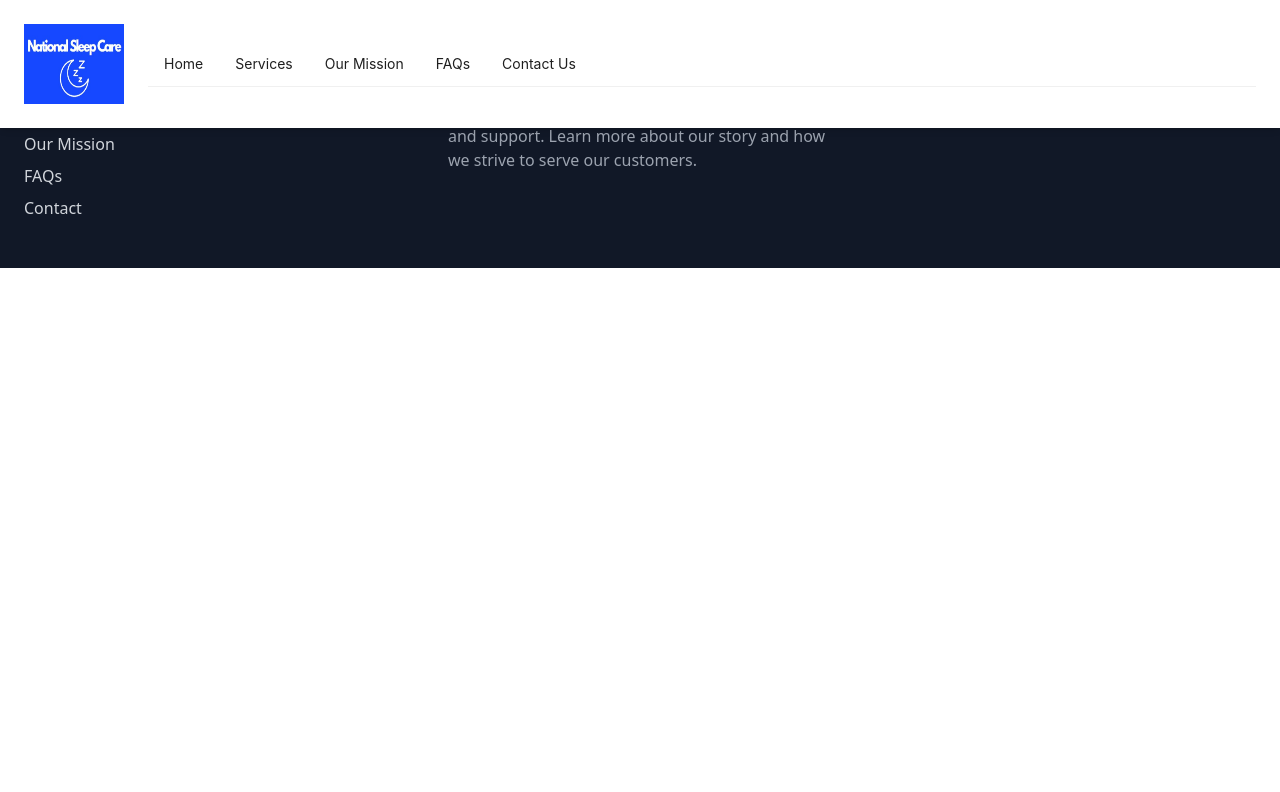
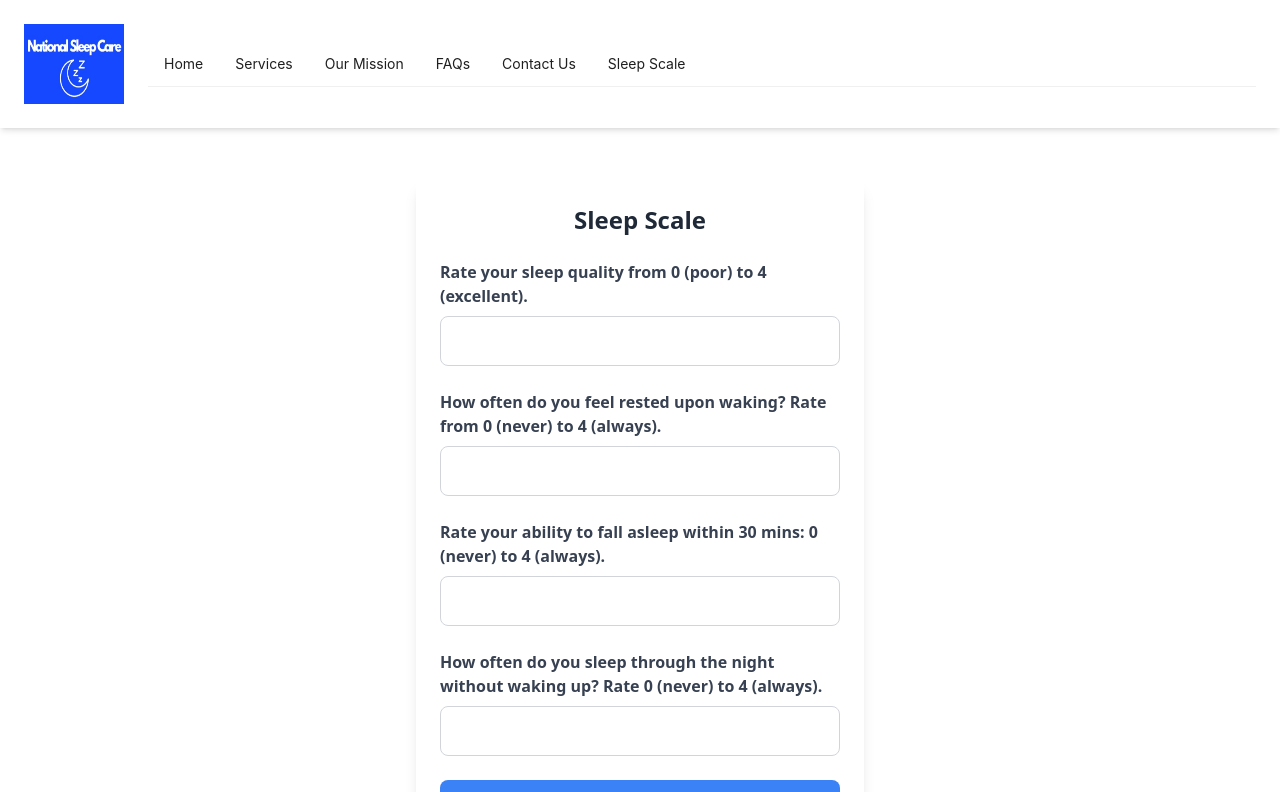
Before and after one commit to Arsalanbashir831/National-Sleep-Care, a React (Vite) app: page /sleepscale in a window 1280 px wide. Shown: the top 792 px of the page. Built offline with nearby package versions, Linux system fonts and the light colour scheme.

Commit message:
Changed Content

```diff
--- a/src/App.jsx
+++ b/src/App.jsx
@@ -9,6 +9,7 @@ import Contact from './pages/Contact'
 import Implant from './pages/Implant'
 import SleepApnea from './pages/SleepApnea'
 import DSO from './pages/DSO'
+import SleepScale from './pages/SleepScale'
 const App = () => {
   return (
     <>
@@ -21,6 +22,7 @@ const App = () => {
         <Route path='/faq' element={<FAQ/>} />
         <Route path='/contact' element={ <Contact/>} />
         <Route path='/DSO' element={ <DSO/> } />
+        <Route path='/sleepscale' element={ <SleepScale/> } />
 
       </Routes>
       <Footer></Footer>
--- a/src/component/ContentSection.jsx
+++ b/src/component/ContentSection.jsx
@@ -32,13 +32,13 @@ const ContentSection = () => {
                 <div className="flex items-center">
                   <CheckCircleOutlined className="text-green-500 mr-3 text-xl" />
                   <p className="text-lg">
-                    Without Dedicated Sleep, dental practices have limited legal and clinical scope for OSA screenings...
+                    Without National Sleep Care, dental practices have limited legal and clinical scope for OSA screenings and treatment.
                   </p>
                 </div>
                 <div className="flex items-center">
                   <CheckCircleOutlined className="text-green-500 mr-3 text-xl" />
                   <p className="text-lg">
-                    When (or even if) that patient returns to your practice for follow-up...
+                  Keep patients within your existing practice, rather than referring to a different provider.
                   </p>
                 </div>
               </div>
--- a/src/component/Header.jsx
+++ b/src/component/Header.jsx
@@ -48,21 +48,21 @@ const HeroSection = () => {
         initial="hidden"
         animate="visible"
       >
-        <Title className=" leading-tight mb-4 md:w-[50%] text-left" level={1} style={{ maxWidth: '90%',color:"white" }}>Dedicated Sleep is a True Partner in Dental Sleep Care</Title>
+        <Title className=" leading-tight mb-4 md:w-[50%] text-left" level={1} style={{ maxWidth: '90%',color:"white" }}>National Sleep Care is a True Partner in Dental Sleep Care</Title>
         <motion.p
           initial={{ opacity: 0 }}
           animate={{ opacity: 1 }}
           transition={{ delay: 0.8, duration: 1 }}
           className="mb-8 md:w-[50%] w-full text-left"
         >
-         Embark on the pathway to enhanced productivity and well-being with our dedicated sleep solutions for businesses. Unlock the potential of better rest for your team, today
+         Expand your dental practice with our telemed sleep apnea program, enabling your dental patients to receive treatment for their obstructive sleep apnea
         </motion.p>
         <div style={{display: 'flex',gap: 5}} className='text-left gap' whileHover="hover" whileTap="tap" variants={buttonVariants}>
           <Button type="primary" href="/about-us" className="bg-blue-500 hover:bg-blue-700 text-white font-bold py-2 px-4  h-10 rounded">
           <Link to='/DSO'>DSO</Link>
           </Button>
           <Button type="primary" href="/about-us" className="bg-blue-500 hover:bg-blue-700 text-white font-bold py-2 px-4  h-10 rounded">
-          <Link to='/mission'>Dental Clinic</Link>
+          <Link to='/DSO'>Dental Clinic</Link>
 
 
           </Button>
--- a/src/component/Navbar.jsx
+++ b/src/component/Navbar.jsx
@@ -22,6 +22,7 @@ const Navbar = () => {
     { name: 'Our Mission', href: '/mission' },
     { name: 'FAQs', href: '/faq' },
     { name: 'Contact Us', href: '/contact' },
+    { name: 'Sleep Scale', href: '/sleepscale'}
   ];
 
   const sidebarVariants = {
--- a/src/component/ServiceSection.jsx
+++ b/src/component/ServiceSection.jsx
@@ -44,7 +44,7 @@ const ServicesSection = () => {
     <div className="py-16 px-4 bg-gradient-to-r from-blue-100 to-white">
       <div className="max-w-6xl mx-auto text-center mb-12">
         <h2 className="text-4xl font-bold text-gray-800 mb-6">
-          Corporate, "grandfathered in" rates are just the beginning of what you get with Dedicated Sleep.
+          Corporate, "grandfathered in" rates are just the beginning of what you get with National Sleep Care.
         </h2>
         <p className="text-lg text-gray-600">
           All of our consolidated systems launch on day one of our partnership, and include:
--- a/src/pages/DSO.jsx
+++ b/src/pages/DSO.jsx
@@ -36,10 +36,35 @@ function DSO() {
     };
 
     // Handler for form submission
-    const handleSubmit = (event, answers, formName) => {
+    const handleSubmit = async (event, answers, formName) => {
         event.preventDefault();
         console.log(`${formName} Answers:`, answers);
         alert(`Thank you for completing ${formName}!`);
+        if (formName === "Dental Clinics") {
+            await event.preventDefault();
+            const endpoint = 'https://sheet.best/api/sheets/5aa43cf6-3e09-49af-9fea-d877030c5397'; // Provided by Sheet.best
+            try {
+                const response = await fetch(endpoint + '?key=LreR2TjF@Qvzm_bG5M$pRj%uE00FUIGFJCP6nkH8obiqHgfzugh7rxO-kwZmdY#F', {
+                    method: 'POST',
+                    headers: {
+                        'Content-Type': 'application/json',
+                        'X-Api-Key': 'LreR2TjF@Qvzm_bG5M$pRj%uE00FUIGFJCP6nkH8obiqHgfzugh7rxO-kwZmdY#F' // API Key
+                    },
+                    body: JSON.stringify({
+                        ...answers
+                    })
+                });
+                console.log(response);
+                if (response.ok) {
+                    alert('Form submitted successfully!');
+                } else {
+                    throw new Error('Submission failed');
+                }
+            } catch (error) {
+                console.error('Error during form submission:', error);
+                alert('Error submitting form');
+            }
+        }
     };
 
     return (
--- a/src/pages/Home.jsx
+++ b/src/pages/Home.jsx
@@ -13,17 +13,17 @@ const cardData = [
   {
     icon: <HomeOutlined className="text-blue-500" style={{ fontSize: '24px' }} />,
     title: 'Home Sleep Test',
-    description: "Take an easy home sleep test that's covered by insurance.",
+    description: "Take a quick and easy sleep test from the comfort of your home.",
   },
   {
     icon: <SmileOutlined className="text-blue-500" style={{ fontSize: '24px' }} />,
     title: 'Customer Satisfaction',
-    description: "Our first priority is the customer satisfaction",
+    description: "Our first priority is customer satisfaction",
   },
   {
     icon: <SafetyCertificateOutlined className="text-blue-500" style={{ fontSize: '24px' }} />,
-    title: 'Verified Company',
-    description: "Discover the Confidence of Working with a Verified Company",
+    title: '100% Compliance Driven',
+    description: "We follow all regulatory requirements across every state",
   },
 ];
 
--- /dev/null
+++ b/src/pages/SleepScale.jsx
@@ -0,0 +1,64 @@
+import React, { useState } from 'react';
+
+function SleepScale() {
+    const questionsSleepScale = [
+        "Rate your sleep quality from 0 (poor) to 4 (excellent).",
+        "How often do you feel rested upon waking? Rate from 0 (never) to 4 (always).",
+        "Rate your ability to fall asleep within 30 mins: 0 (never) to 4 (always).",
+        "How often do you sleep through the night without waking up? Rate 0 (never) to 4 (always)."
+    ];
+
+    const [sleepScaleAnswers, setSleepScaleAnswers] = useState({});
+    const [submissionCount, setSubmissionCount] = useState(0);
+
+    const handleInputChange = (answers, setAnswers, index, value) => {
+        if (value >= 0 && value <= 4 && value !== "") {
+            setAnswers({ ...answers, [index]: parseInt(value) });
+        }
+    };
+
+    const handleSubmit = (event) => {
+        event.preventDefault();
+        if (Object.keys(sleepScaleAnswers).length === questionsSleepScale.length &&
+            Object.values(sleepScaleAnswers).every(value => value !== undefined)) {
+            setSubmissionCount(prevCount => prevCount + 1);
+            alert(`Thank you for completing the Sleep Scale! Total submissions: ${submissionCount + 1}`);
+            console.log('Sleep Scale Answers:', sleepScaleAnswers);
+            let sum = 0
+            Object.values(sleepScaleAnswers).forEach((answers, index)=>{
+                sum += answers;
+            })
+            console.log("Sleep Answers = ", sum);
+        } else {
+            alert('Please answer all questions with a number from 0 to 4.');
+        }
+    };
+
+    return (
+        <div className="flex flex-wrap justify-center items-start gap-10 mt-20 mx-20 p-5 mt-40">
+            <form onSubmit={handleSubmit}
+                  className="flex-1 min-w-[300px] max-w-md space-y-6 bg-white p-6 shadow-lg rounded-lg transition duration-300 ease-in-out">
+                <h1 className="text-2xl font-bold text-center text-gray-800">Sleep Scale</h1>
+                {questionsSleepScale.map((question, index) => (
+                    <div key={index} className="flex flex-col">
+                        <label className="font-semibold text-gray-700">{question}</label>
+                        <input
+                            type="number"
+                            min="0"
+                            max="4"
+                            value={sleepScaleAnswers[index] || ''}
+                            onChange={(e) => handleInputChange(sleepScaleAnswers, setSleepScaleAnswers, index, e.target.value)}
+                            required
+                            className="mt-2 p-3 border border-gray-300 rounded-lg focus:border-blue-500 focus:ring-2 focus:ring-blue-500 focus:ring-opacity-50 transition"
+                        />
+                    </div>
+                ))}
+                <button type="submit" className="w-full bg-blue-500 text-white py-2 px-4 rounded-lg hover:bg-blue-600 transition-colors duration-200">
+                    Submit
+                </button>
+            </form>
+        </div>
+    );
+}
+
+export default SleepScale;
```
Also changed, not shown: src/component/RiskAssesmentSection.jsx (+7 -7 lines).
